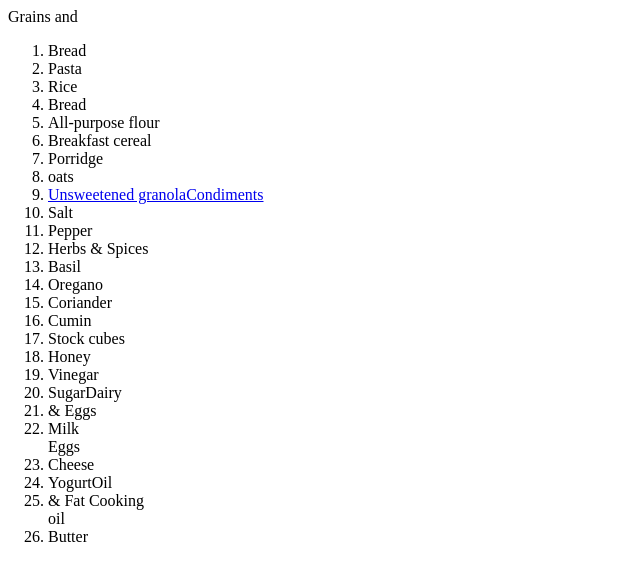
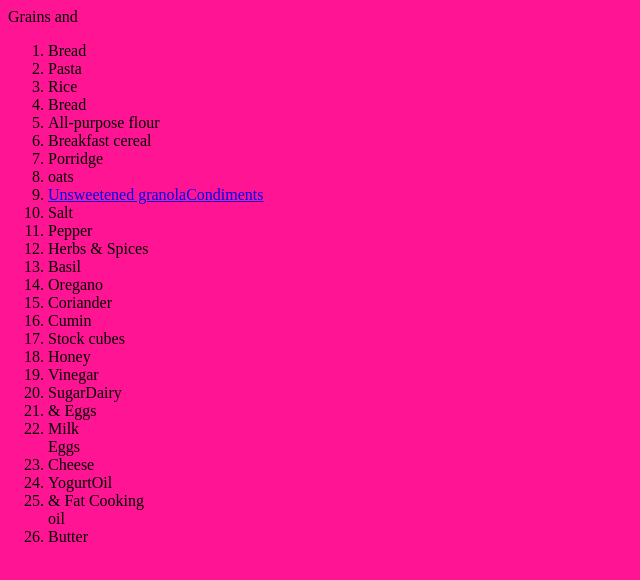
Before and after one commit to 3in1rajeshswapnilomm/swapnil-n, a plain HTML site: page index.html in a window 1280 px wide. Shown: the whole page, without its empty margins (0-640 px from the left). Drawn offline with Linux system fonts and the light colour scheme.

Commit message:
Update index.html

```diff
--- a/index.html
+++ b/index.html
@@ -1,5 +1,5 @@
 <html>
-<body>
+<body bgcolor="#FF1493">
 <head>
 <title>Styesheet</title>
 <link rel="Styesheet" href="St.css ">
```
